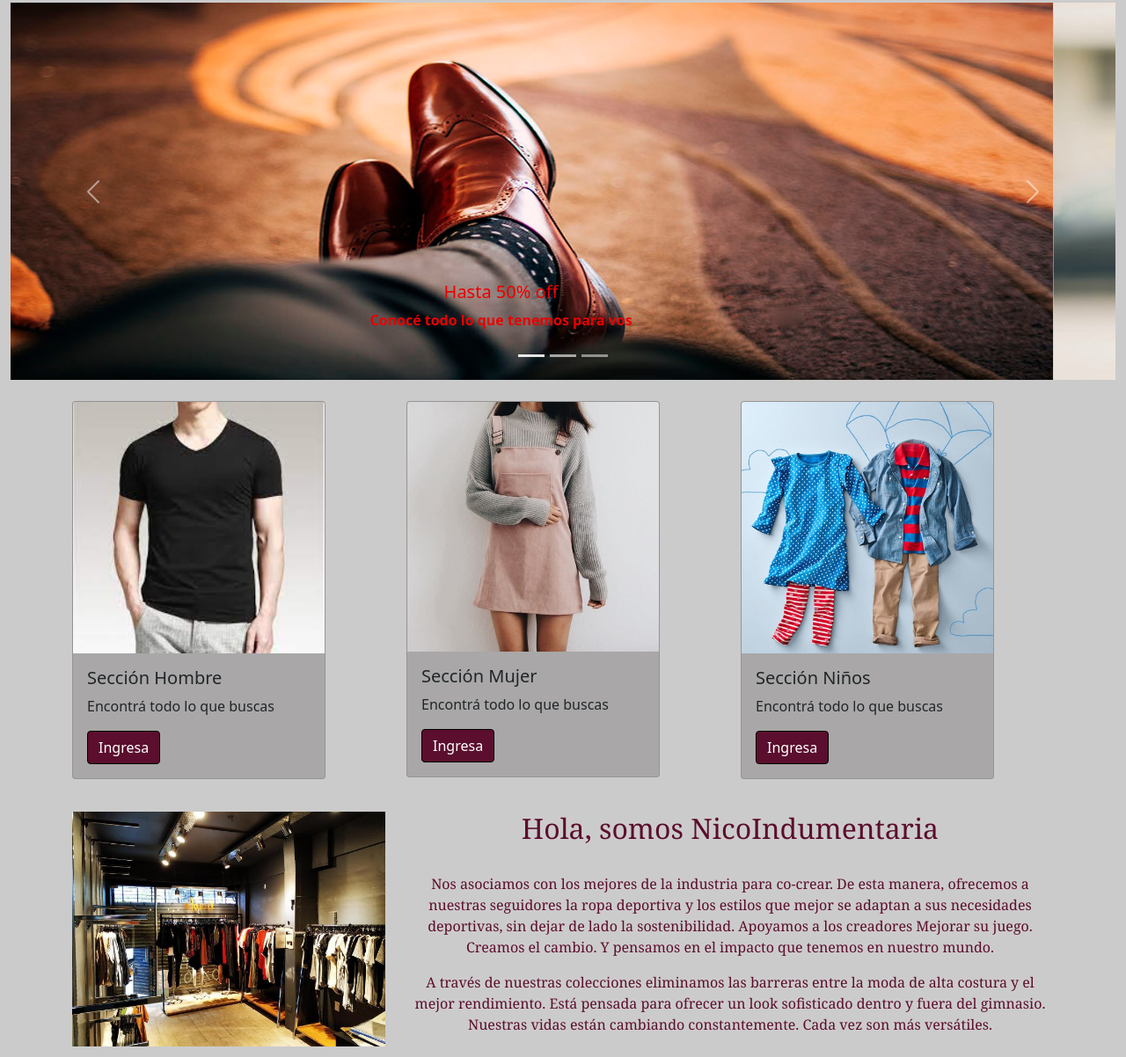
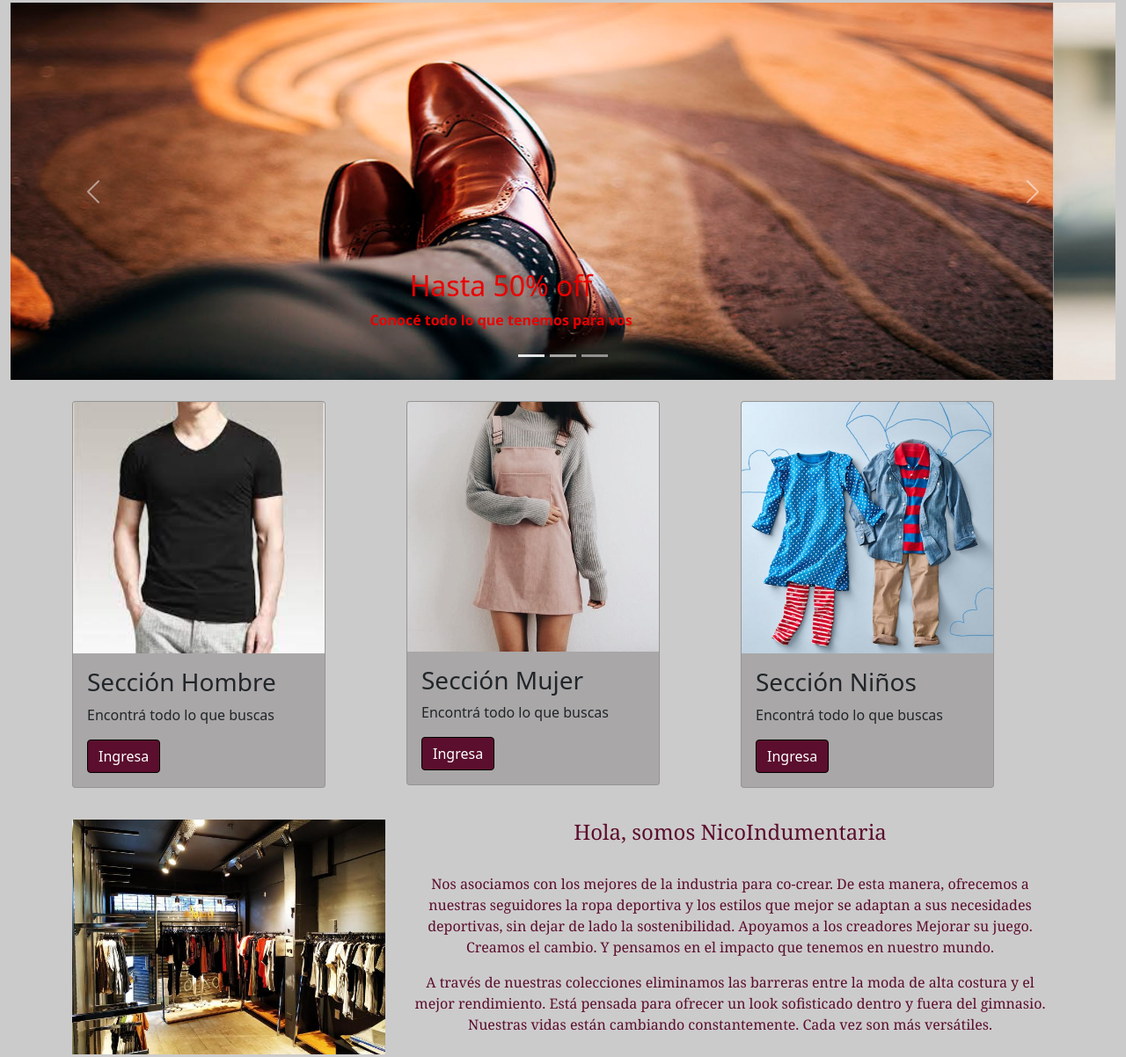
Before and after one commit to NicolasLorido/dise-oweb, a website: page index.html in a window 1280 px wide. Shown: the part 186-1388 px from the top of the page at 88% size. Drawn offline with nearby package versions, Linux system fonts and the light colour scheme; files that its build step writes are made by us from their sources.

Commit message:
Modifique el meta description en todos los html y ordene jerarquicamente los h1 al h6 en index.

```diff
--- a/index.html
+++ b/index.html
@@ -91,21 +91,21 @@
       <div class="carousel-item active">
         <a href="pages/calzadosH.html"><img src="./img/zapatosHombreIndex.jpg" class="d-block w-100" alt="Calzado Hombre"></a>
         <div class="carousel-caption d-none d-md-block">
-          <b><h5>Hasta 50% off</h5></b>
+          <b><h2>Hasta 50% off</h2></b>
           <b><p>Conocé todo lo que tenemos para vos</p></b>
         </div>
       </div>
       <div class="carousel-item">
         <a href="pages/calzadosM.html"><img src="./img/zapatosMujerIndex.png" class="d-block w-100" alt="Calzado Mujer"></a>
         <div class="carousel-caption d-none d-md-block">
-          <b><h5>Hasta 50% off</h5></b>
+          <b><h2>Hasta 50% off</h2></b>
           <b><p>Conocé todo lo que tenemos para vos</p></b>
         </div>
       </div>
       <div class="carousel-item">
         <a href="pages/calzadosN.html"><img src="./img/ZapatosNiñosIndex.png" class="d-block w-100" alt="Calzado Niños"></a>
         <div class="carousel-caption d-none d-md-block">
-          <b><h5>Hasta 50% off</h5></b>
+          <b><h2>Hasta 50% off</h2></b>
           <b><p>Conocé todo lo que tenemos para vos</p></b>
         </div>
       </div>
@@ -127,7 +127,7 @@
         <div class="card" style="width: 18rem;">
           <img src="./img/hombreI.jfif" class="card-img-top" alt="Hombre">
           <div class="card-body">
-            <h5 class="card-title">Sección Hombre</h5>
+            <h3 class="card-title">Sección Hombre</h3>
             <p class="card-text">Encontrá todo lo que buscas</p>
             <a href="./pages/hombre.html" class="btn btn-primary">Ingresa</a>
           </div>
@@ -137,7 +137,7 @@
         <div class="card" style="width: 18rem;">
           <img src="./img/mujerI.jpg" class="card-img-top" alt="Mujer">
           <div class="card-body">
-            <h5 class="card-title">Sección Mujer</h5>
+            <h3 class="card-title">Sección Mujer</h3>
             <p class="card-text">Encontrá todo lo que buscas</p>
             <a href="./pages/mujer.html" class="btn btn-primary">Ingresa</a>
           </div>
@@ -147,7 +147,7 @@
         <div class="card" style="width: 18rem;">
           <img src="./img/niñosI.jpg" class="card-img-top" alt="Hombre">
           <div class="card-body">
-            <h5 class="card-title">Sección Niños</h5>
+            <h3 class="card-title">Sección Niños</h3>
             <p class="card-text">Encontrá todo lo que buscas</p>
             <a href="./pages/niños.html" class="btn btn-primary">Ingresa</a>
           </div>
@@ -163,7 +163,7 @@
           <img src="img/somos.jpg" alt="Foto Local" class="d-block w-100">
       </div>
       <div class="col-12 col-lg-8">
-          <h2>Hola, somos NicoIndumentaria</h2><br>
+          <h4>Hola, somos NicoIndumentaria</h4><br>
           <p>Nos asociamos con los mejores de la industria para co-crear. De esta manera, ofrecemos a nuestras seguidores la ropa deportiva y los estilos que mejor se adaptan a sus necesidades deportivas, sin dejar de lado la sostenibilidad. Apoyamos a los creadores Mejorar su juego. Creamos el cambio. Y pensamos en el impacto que tenemos en nuestro mundo.
           </p>
           <p>A través de nuestras colecciones eliminamos las barreras entre la moda de alta costura y el mejor rendimiento. Está pensada para ofrecer un look sofisticado dentro y fuera del gimnasio. Nuestras vidas están cambiando constantemente. Cada vez son más versátiles.
@@ -177,7 +177,7 @@
     <div class="container text-center text-md-left">
       <div class="row text-center text-md-left mt-3 pb-3">
         <div class="col-md-3 col-lg-3 col-xl-3 mx-auto mt-3">
-          <h6 class="text-uppercase mb-4 font-weight-bold">NicoIndumentaria</h6>
+          <h5 class="text-uppercase mb-4 font-weight-bold">NicoIndumentaria</h5>
           <p>Te sientes bien, te luce bien. No es cuestión de seguir la moda, es cuestión de tener actitud.</p>
         </div>
         <hr class="w-100 clearfix d-md-none">
```
Also changed, not shown: pages/calzadosH.html (+1 -1 lines), pages/calzadosM.html (+1 -1 lines), pages/calzadosN.html (+1 -1 lines), pages/contacto.html (+1 -1 lines), pages/hombre.html (+1 -1 lines), pages/mujer.html (+1 -1 lines), pages/niños.html (+1 -1 lines), pages/pantalonesH.html (+1 -1 lines), pages/pantalonesM.html (+1 -1 lines), pages/pantalonesN.html (+1 -1 lines), pages/preguntas.html (+1 -1 lines), pages/remerasH.html (+1 -1 lines), pages/remerasM.html (+1 -1 lines), pages/remerasN.html (+1 -1 lines), 1 more files.
